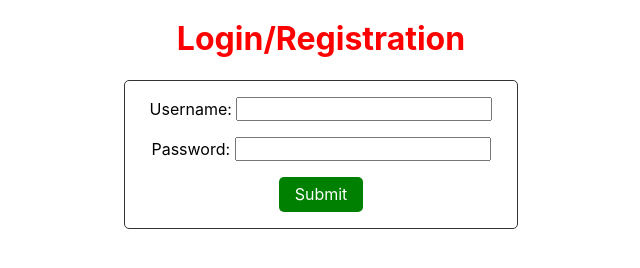
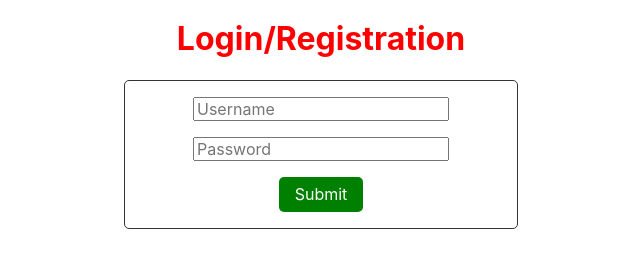
Before and after one commit to vikamma/practice-forms, a plain HTML site: page index.html in a window 1280 px wide. Shown: the whole page, without its empty margins (319-959 px from the left). Drawn offline with nearby package versions, Linux system fonts and the light colour scheme.

Commit message:
Hidden label

```diff
--- a/index.html
+++ b/index.html
@@ -18,12 +18,12 @@
     <form>
       <div>
         <label for="username">Username:</label>
-        <input type="text" id="username" />
+        <input type="text" id="username" placeholder="Username" />
       </div>
 
       <div>
         <label for="password">Password:</label>
-        <input type="text" id="password" />
+        <input type="password" id="password" placeholder="Password" />
       </div>
 
       <button type="submit">Submit</button>
--- a/src/style.css
+++ b/src/style.css
@@ -38,3 +38,13 @@ button:hover {
   background-color: darkseagreen;
   cursor: pointer;
 }
+
+label {
+  clip: rect(0 0 0 0);
+  clip-path: inset(50%);
+  height: 1px;
+  overflow: hidden;
+  position: absolute;
+  white-space: nowrap;
+  width: 1px;
+}
```
